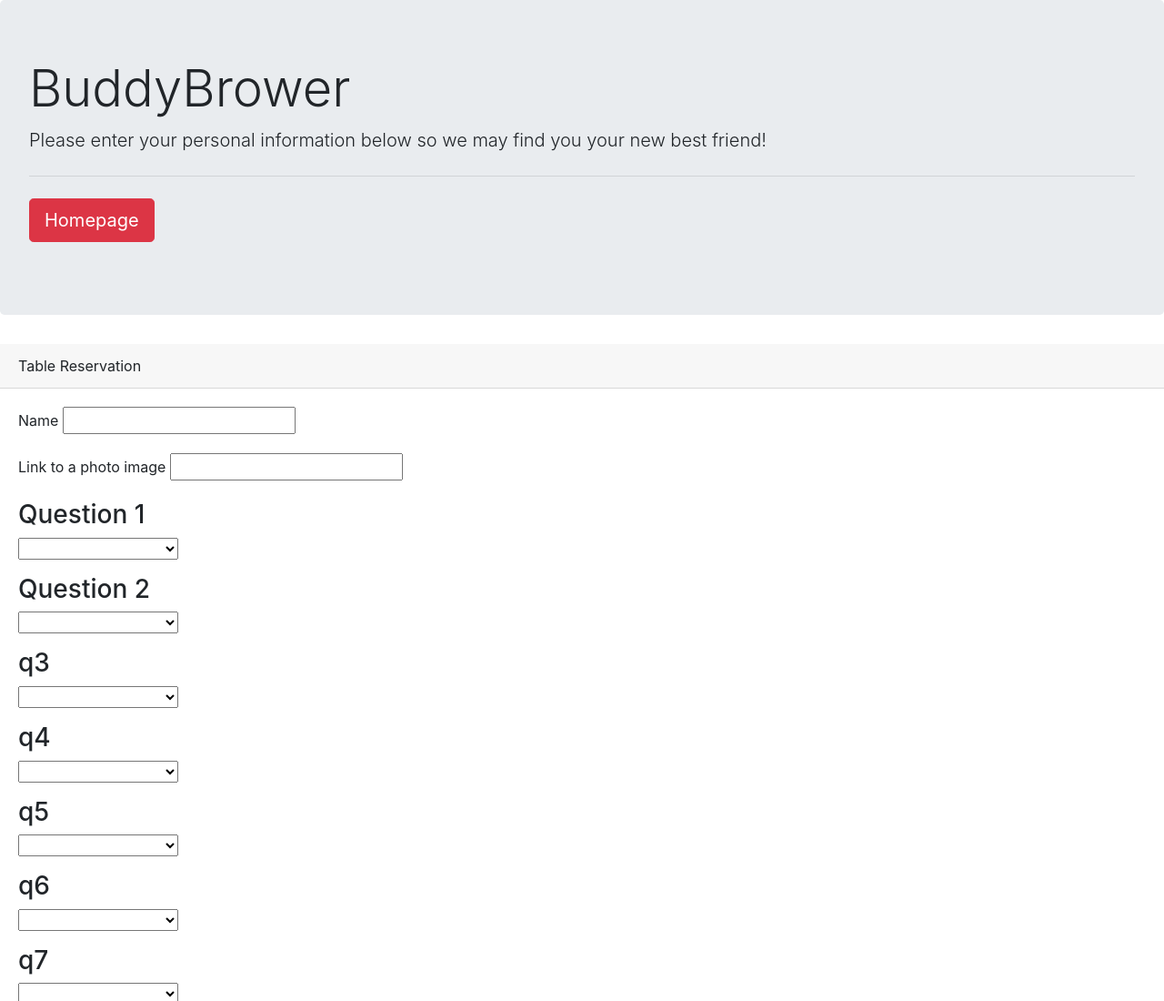
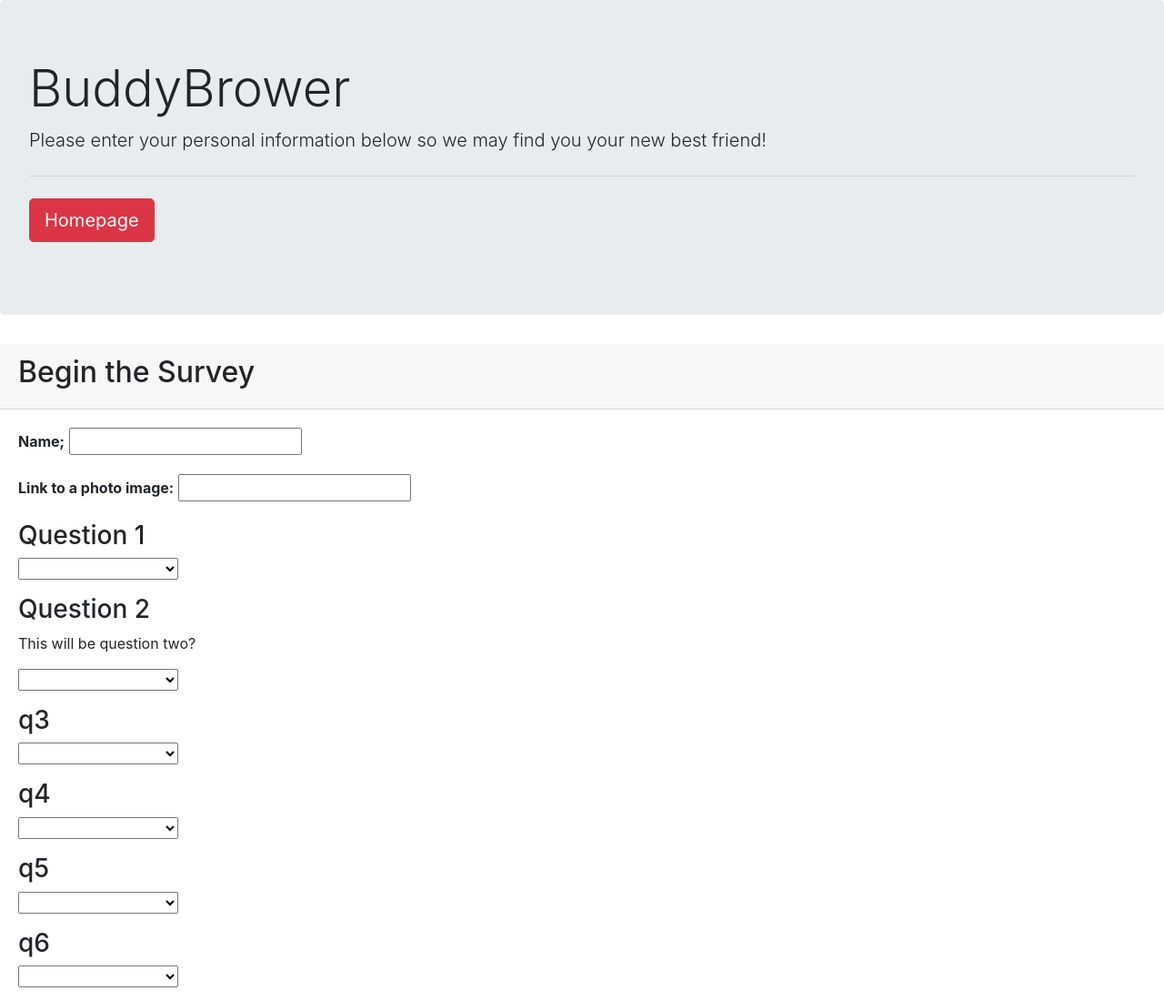
Before and after one commit to Djn94/BuddyBrowser, a website: page Questions.html in a window 1280 px wide. Shown: the top 1100 px of the page at 91% size. Drawn offline with nearby package versions, Linux system fonts and the light colour scheme.

Commit message:
smol fix

```diff
--- a/Questions.html
+++ b/Questions.html
@@ -25,16 +25,16 @@
     </div>
 
     <div class="card-header">
-        Table Reservation
+        <h2>Begin the Survey</h2>
     </div>
     <div class="card-body">
         <form role="form">
             <div class="form-group">
-                <label for="FriendName">Name</label>
+                <label for="FriendName"><strong>Name; </strong></label>
                 <input type="text" id="name">
             </div>
             <div class="form-group">
-                <label for="self-portrait">Link to a photo image</label>
+                <label for="self-portrait"><strong>Link to a photo image: </strong></label>
                 <input type="text" id="photo">
             </div>
             <div class="form-group">
@@ -51,6 +51,7 @@
             </div>
             <div class="form-group">
                 <h3> Question 2</h3>
+                <p>This will be question two? </p>
                 <select class="chosen" id="q2">
                     <option value></option>
                     <option value="1">1 (strongly disagree)</option>
```
